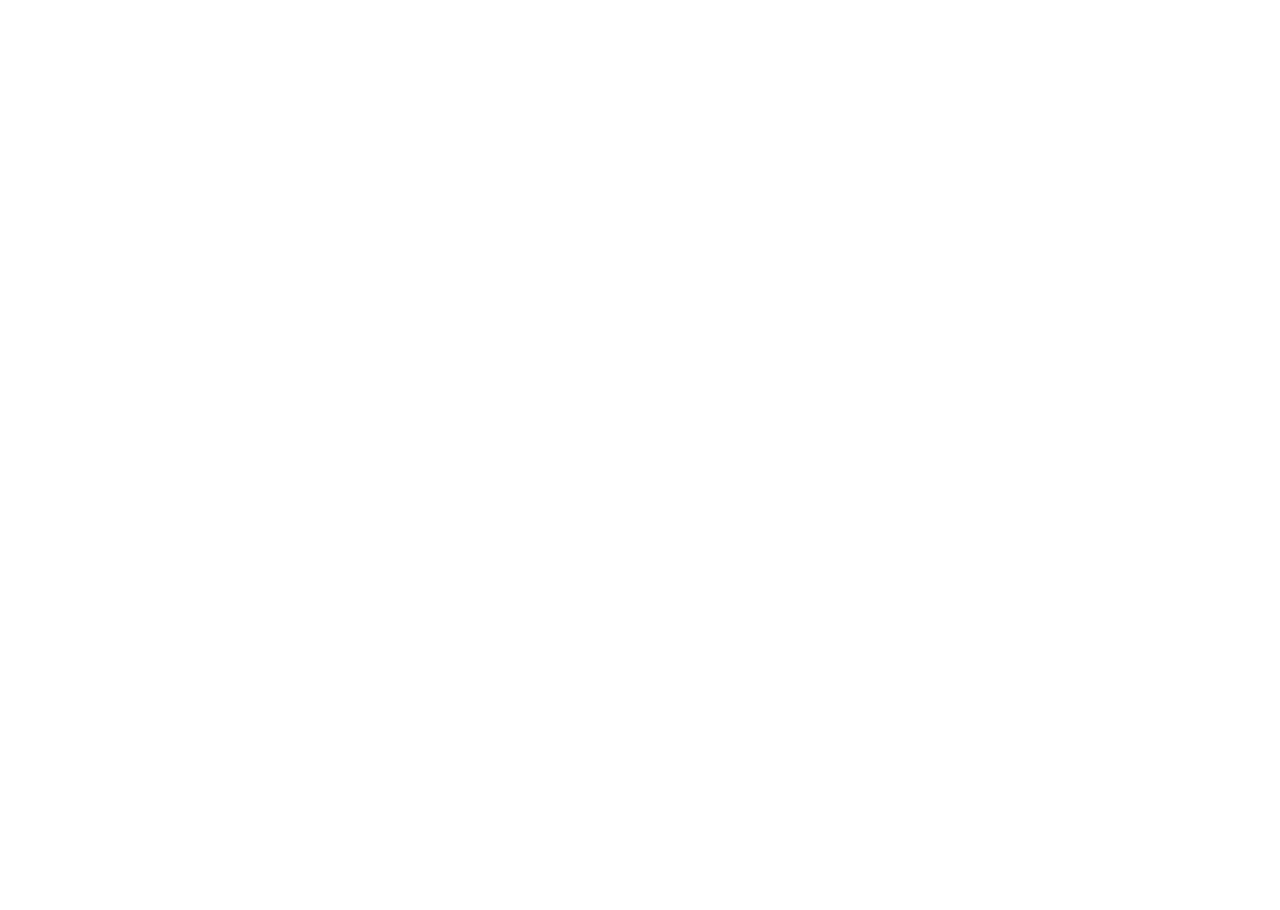
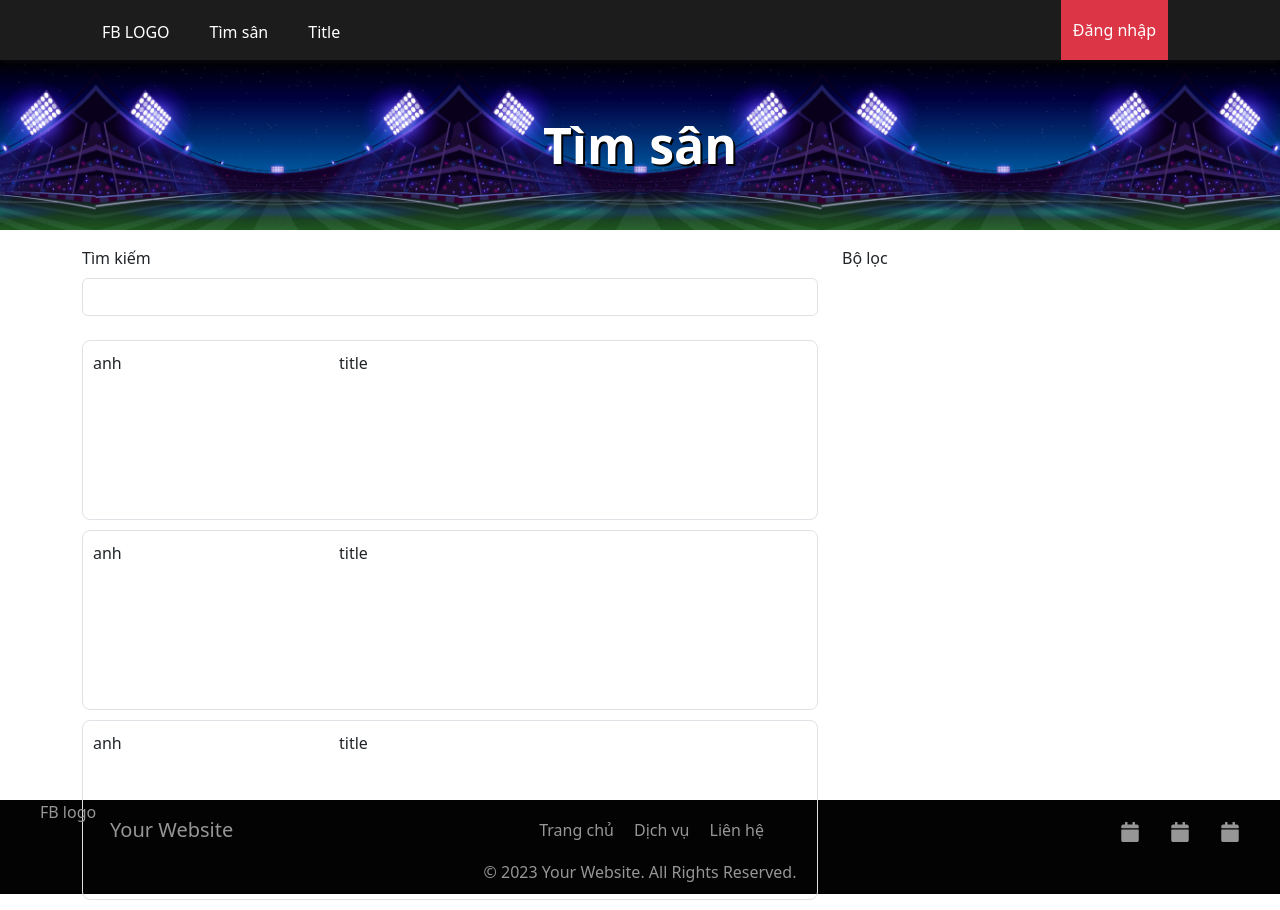
Before and after one commit to haquoctuan20/football-booking, a React (Vite) app: page /facilities-list in a window 1280 px wide. Before the commit this address had no page. Before the commit the page ends 800 px from the top, so only its background shows below. Built offline with nearby package versions, Linux system fonts and the light colour scheme.

Commit message:
layout facility list

```diff
--- a/package.json
+++ b/package.json
@@ -36,6 +36,7 @@
     "eslint": "^8.45.0",
     "eslint-plugin-react-hooks": "^4.6.0",
     "eslint-plugin-react-refresh": "^0.4.3",
+    "sass": "^1.69.5",
     "typescript": "^5.0.2",
     "vite": "^4.4.5"
   }
--- a/src/App.css
+++ b/src/App.css
@@ -1,3 +1,3 @@
 a {
-    text-decoration: none !important;
+  text-decoration: none !important;
 }
--- a/src/App.tsx
+++ b/src/App.tsx
@@ -10,6 +10,8 @@
 import ConfirmRegister from "./pages/auth/ConfirmRegister";
 import Profile from "./pages/profile/Profile";
 import PageLayout from "./components/Layouts/PageLayout";
+import FacilityList from "./pages/FacilityList/FacilityList";
+import "./styles/index.scss";
 
 function App() {
   return (
@@ -35,6 +37,15 @@
             element={
               <PageLayout title="Trang cá nhân">
                 <Profile />
+              </PageLayout>
+            }
+          />
+
+          <Route
+            path="facilities-list"
+            element={
+              <PageLayout title="Tìm sân">
+                <FacilityList />
               </PageLayout>
             }
           />
--- a/src/components/Layouts/MainLayout.tsx
+++ b/src/components/Layouts/MainLayout.tsx
@@ -25,8 +25,8 @@
                 FB LOGO
               </Link>
 
-              <Link to="/" className="nav-item">
-                Title
+              <Link to="/facilities-list" className="nav-item">
+                Tìm sân
               </Link>
 
               <Link to="/" className="nav-item">
@@ -104,10 +104,12 @@
     display: block;
     height: 40px;
     padding: 10px 20px;
+    color: #fff;
+    font-weight: 500;
+    transition: all 0.3s ease-in-out;
 
-    a {
-      color: #fff;
-      font-weight: 600;
+    &:hover {
+      color: #23ce7e;
     }
   }
 
--- /dev/null
+++ b/src/pages/FacilityList/Facility.tsx
@@ -0,0 +1,24 @@
+import { Col, Row } from "react-bootstrap";
+import styled from "styled-components";
+
+const Facility = () => {
+  return (
+    <WrapperFacility>
+      <Row>
+        <Col md={4}>anh</Col>
+        <Col md={8}>title</Col>
+      </Row>
+    </WrapperFacility>
+  );
+};
+
+export default Facility;
+
+const WrapperFacility = styled.div`
+  height: 180px;
+  width: 100%;
+  border: 1px solid #dee2e6;
+  border-radius: 8px;
+  padding: 10px;
+  margin-bottom: 10px;
+`;
--- /dev/null
+++ b/src/pages/FacilityList/FacilityList.tsx
@@ -0,0 +1,29 @@
+import { Col, Form, Row } from "react-bootstrap";
+import styled from "styled-components";
+import Facility from "./Facility";
+
+const FacilityList = () => {
+  return (
+    <WrapperFacilityList className="mt-3">
+      <Row>
+        <Col md={8}>
+          <Form.Label htmlFor="search">Tìm kiếm</Form.Label>
+          <Form.Control type="text" id="search" />
+          {/* list facility */}
+
+          <div className="mt-4">
+            <Facility />
+            <Facility />
+            <Facility />
+          </div>
+        </Col>
+
+        <Col md={4}>Bộ lọc</Col>
+      </Row>
+    </WrapperFacilityList>
+  );
+};
+
+export default FacilityList;
+
+const WrapperFacilityList = styled.div``;
--- /dev/null
+++ b/src/styles/index.scss
@@ -0,0 +1,6 @@
+input {
+  &.form-control:focus {
+    border: 1px solid #198754;
+    box-shadow: 0 0 0 1px #198754;
+  }
+}
```
Also changed, not shown: 1 other file (tests, documents, lock files or other folders).
